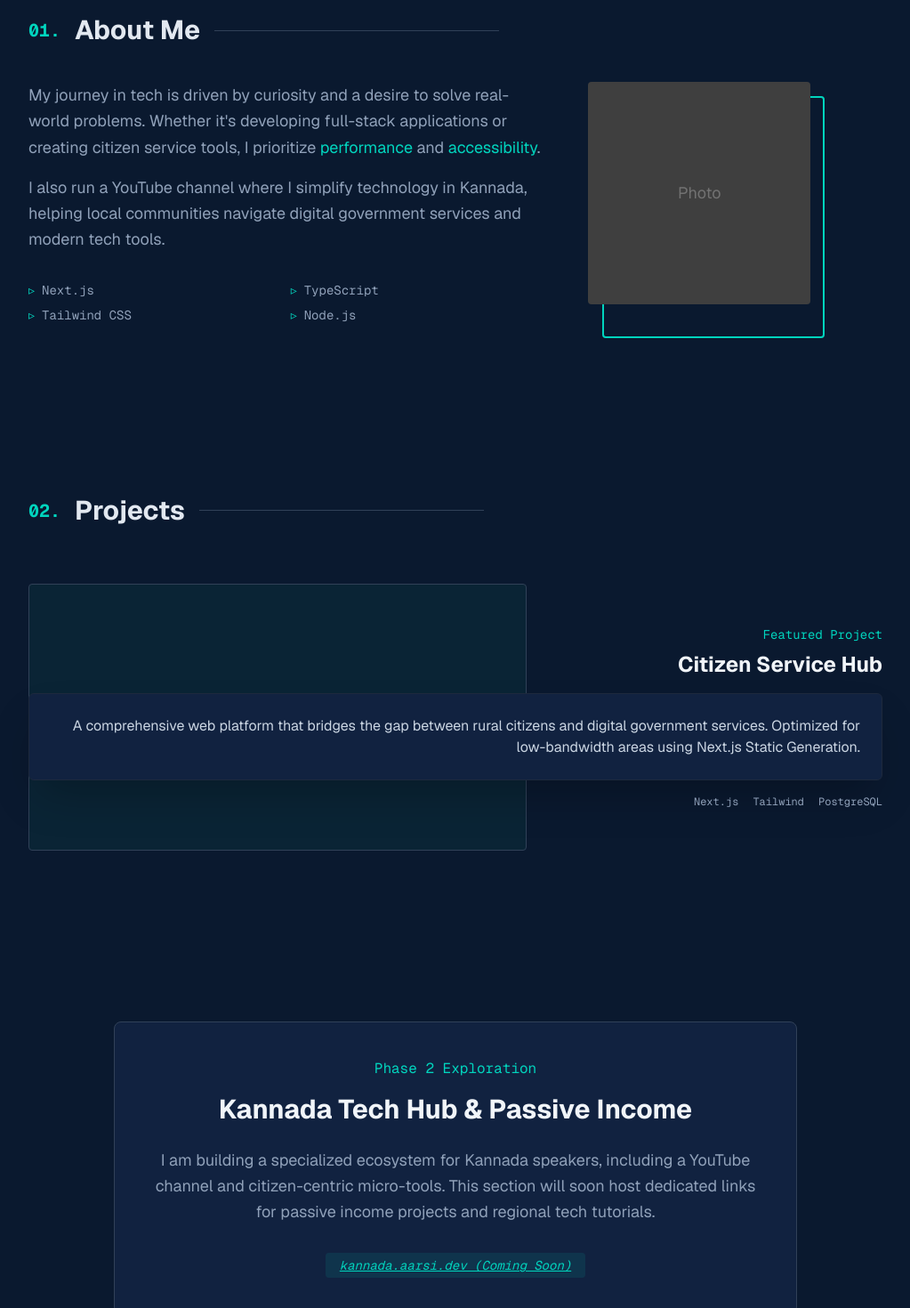
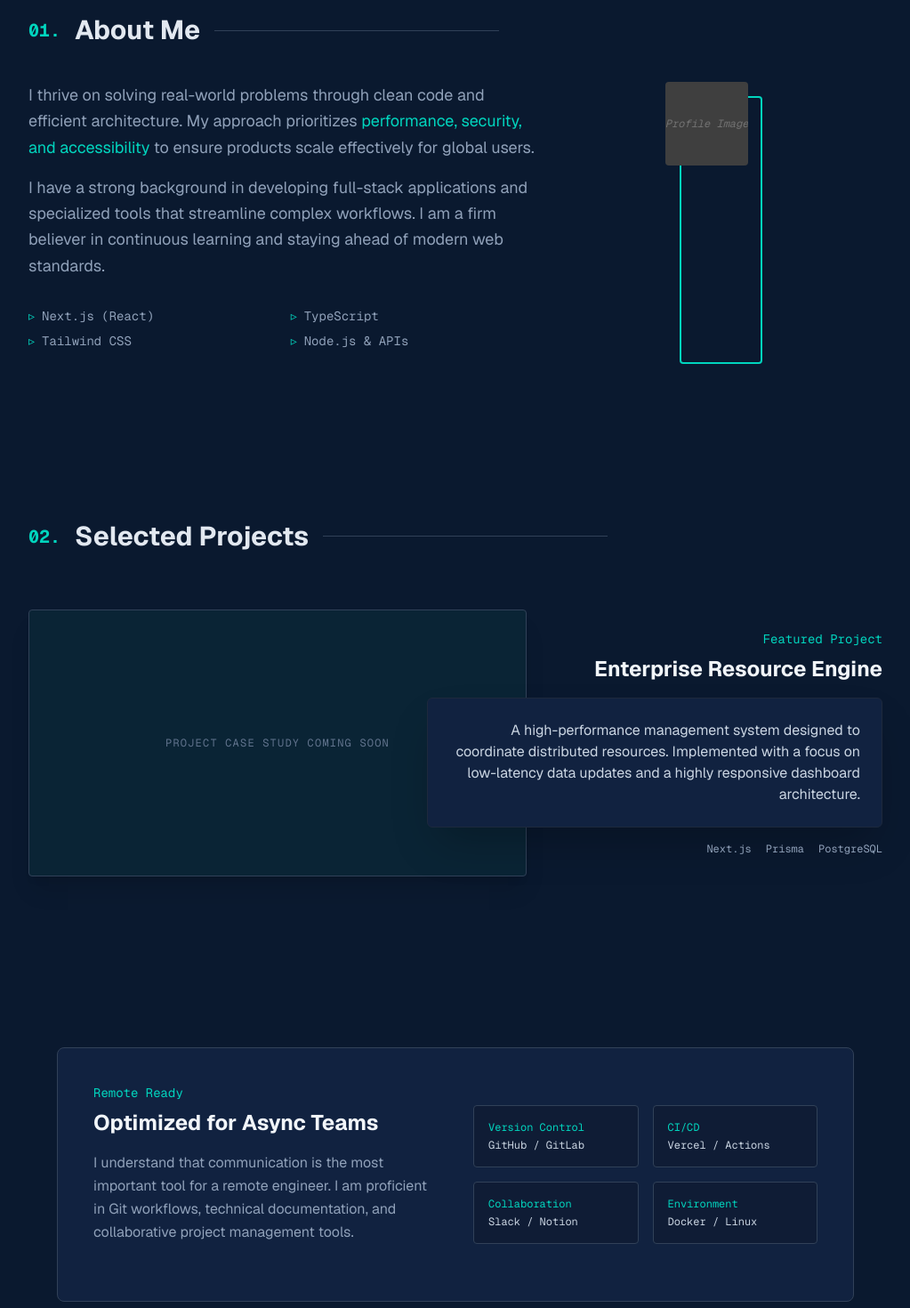
Before and after one commit to ianandrcgit/aarsiportfolio, a Next.js app: page / in a window 1280 px wide. Shown: the part 880-2350 px from the top of the page at 89% size, without its empty margins (128-1151 px from the left). Built offline with nearby package versions, Linux system fonts and the light colour scheme.

Commit message:
first complete

```diff
--- a/app/page.tsx
+++ b/app/page.tsx
@@ -6,7 +6,7 @@ export default function Home() {
     <div className="min-h-screen bg-[#0a192f] text-slate-400 font-sans selection:bg-teal-300 selection:text-teal-900">
       <Navbar />
 
-      {/* Social Links Sidebar (Brittany Chiang Style) */}
+      {/* Social Links Sidebar */}
       <div className="hidden lg:block fixed left-10 bottom-0 z-10">
         <div className="flex flex-col items-center space-y-6 after:content-[''] after:w-[1px] after:h-24 after:bg-slate-400">
           <a href="https://github.com/ianandrcgit" target="_blank" className="hover:-translate-y-1 hover:text-teal-400 transition-all">
@@ -22,15 +22,15 @@ export default function Home() {
 
         {/* 1. HERO SECTION */}
         <section id="about" className="min-h-screen flex flex-col justify-center pt-20">
-          <p className="text-teal-400 font-mono mb-5">Hi, my name is Anand R C - I build things for the web in the name of </p>
+          <p className="text-teal-400 font-mono mb-5">Hi, my name is</p>
           <h1 className="text-5xl lg:text-7xl font-bold text-slate-100 mb-4">
-            Aarsi
+            Anand R C.
           </h1>
           <h2 className="text-4xl lg:text-6xl font-bold text-slate-400 mb-6 leading-tight">
-            Building for the community, <br />Scale for the world.
+            Architecting digital solutions<br />for global impact.
           </h2>
           <p className="max-w-xl text-lg leading-relaxed mb-10">
-            I’m a software engineer specializing in building (and occasionally designing) exceptional digital experiences. Currently, I’m focused on building accessible, human-centered products and empowering the <span className="text-teal-400">Kannada tech community</span>.
+            I specialize in building resilient, high-performance web applications that solve complex business challenges. My focus is on developing <span className="text-teal-400">scalable systems</span> and ensuring seamless integration between robust backend logic and intuitive frontend experiences.
           </p>
           <div>
             <a href="#projects" className="px-7 py-4 border border-teal-400 text-teal-400 rounded hover:bg-teal-400/10 transition-all font-mono">
@@ -48,50 +48,48 @@ export default function Home() {
           <div className="grid md:grid-cols-3 gap-12 text-slate-400 leading-relaxed text-lg">
             <div className="md:col-span-2 space-y-4">
               <p>
-                My journey in tech is driven by curiosity and a desire to solve real-world problems. Whether it's developing full-stack applications or creating citizen service tools, I prioritize <span className="text-teal-400">performance</span> and <span className="text-teal-400">accessibility</span>.
+                I thrive on solving real-world problems through clean code and efficient architecture. My approach prioritizes <span className="text-teal-400">performance, security, and accessibility</span> to ensure products scale effectively for global users.
               </p>
               <p>
-                I also run a YouTube channel where I simplify technology in Kannada, helping local communities navigate digital government services and modern tech tools.
+                I have a strong background in developing full-stack applications and specialized tools that streamline complex workflows. I am a firm believer in continuous learning and staying ahead of modern web standards.
               </p>
               <ul className="grid grid-cols-2 gap-2 font-mono text-sm pt-4">
-                <li className="flex items-center gap-2"> <span className="text-teal-400">▹</span> Next.js</li>
+                <li className="flex items-center gap-2"> <span className="text-teal-400">▹</span> Next.js (React)</li>
                 <li className="flex items-center gap-2"> <span className="text-teal-400">▹</span> TypeScript</li>
                 <li className="flex items-center gap-2"> <span className="text-teal-400">▹</span> Tailwind CSS</li>
-                <li className="flex items-center gap-2"> <span className="text-teal-400">▹</span> Node.js</li>
+                <li className="flex items-center gap-2"> <span className="text-teal-400">▹</span> Node.js & APIs</li>
               </ul>
             </div>
-            <div className="relative group max-w-[250px]">
+            <div className="relative group max-w-[250px] mx-auto">
               <div className="absolute inset-0 border-2 border-teal-400 rounded translate-x-4 translate-y-4 group-hover:translate-x-2 group-hover:translate-y-2 transition-all"></div>
               <div className="relative bg-teal-400/20 rounded overflow-hidden grayscale hover:grayscale-0 transition-all">
-                {/* Replace with your actual headshot later */}
-                <div className="aspect-square bg-slate-700 flex items-center justify-center text-slate-500">Photo</div>
+                <div className="aspect-square bg-slate-700 flex items-center justify-center text-slate-500 font-mono italic text-xs">Profile Image</div>
               </div>
             </div>
           </div>
         </section>
 
-        {/* 3. PROJECTS SECTION (Tamal Sen + Brittany Chiang style) */}
+        {/* 3. PROJECTS SECTION */}
         <section id="projects" className="py-24">
           <h2 className="text-3xl font-bold text-slate-200 mb-16 flex items-center gap-4">
-            <span className="text-teal-400 font-mono text-xl">02.</span> Projects
+            <span className="text-teal-400 font-mono text-xl">02.</span> Selected Projects
             <div className="h-[1px] bg-slate-700 flex-grow max-w-xs"></div>
           </h2>
 
           <div className="space-y-32">
-            {/* Project Card */}
             <div className="relative grid md:grid-cols-12 items-center">
-              <div className="md:col-span-7 bg-teal-900/20 rounded overflow-hidden border border-slate-700 min-h-[300px] flex items-center justify-center group">
-                 <span className="text-slate-500 font-mono group-hover:text-teal-400 transition">Project Screenshot</span>
+              <div className="md:col-span-7 bg-teal-900/20 rounded overflow-hidden border border-slate-700 min-h-[300px] flex items-center justify-center group shadow-xl hover:border-teal-400/30 transition-all">
+                 <span className="text-slate-500 font-mono group-hover:text-teal-400 transition uppercase tracking-widest text-xs">Project Case Study coming soon</span>
               </div>
-              <div className="md:col-span-6 md:absolute md:right-0 flex flex-col items-end text-right z-10">
+              <div className="md:col-span-6 md:absolute md:right-0 flex flex-col items-end text-right z-10 p-4 md:p-0">
                 <p className="text-teal-400 font-mono text-sm mb-2">Featured Project</p>
-                <h3 className="text-2xl font-bold text-slate-100 mb-4">Citizen Service Hub</h3>
-                <div className="bg-[#112240] p-6 rounded-md shadow-2xl text-slate-300 border border-slate-800 hover:shadow-teal-400/5 transition-all">
-                  <p>A comprehensive web platform that bridges the gap between rural citizens and digital government services. Optimized for low-bandwidth areas using Next.js Static Generation.</p>
+                <h3 className="text-2xl font-bold text-slate-100 mb-4">Enterprise Resource Engine</h3>
+                <div className="bg-[#112240] p-6 rounded-md shadow-2xl text-slate-300 border border-slate-800 hover:shadow-teal-400/5 transition-all max-w-lg">
+                  <p>A high-performance management system designed to coordinate distributed resources. Implemented with a focus on low-latency data updates and a highly responsive dashboard architecture.</p>
                 </div>
                 <ul className="flex gap-4 mt-4 font-mono text-xs text-slate-400">
                   <li>Next.js</li>
-                  <li>Tailwind</li>
+                  <li>Prisma</li>
                   <li>PostgreSQL</li>
                 </ul>
               </div>
@@ -99,35 +97,53 @@ export default function Home() {
           </div>
         </section>
 
-        {/* 4. KANNADA IMPACT SECTION */}
+        {/* 4. REMOTE WORKFLOW / STACK SECTION */}
         <section id="impact" className="py-24">
-          <div className="bg-[#112240] border border-slate-700 p-10 rounded-lg text-center max-w-3xl mx-auto">
-            <h3 className="text-teal-400 font-mono mb-4">Phase 2 Exploration</h3>
-            <h2 className="text-3xl font-bold text-slate-100 mb-6">Kannada Tech Hub & Passive Income</h2>
-            <p className="text-lg text-slate-400 mb-8 leading-relaxed">
-              I am building a specialized ecosystem for Kannada speakers, including a YouTube channel and citizen-centric micro-tools. This section will soon host dedicated links for passive income projects and regional tech tutorials.
-            </p>
-            <div className="flex justify-center gap-4">
-               <span className="bg-teal-400/10 text-teal-400 px-4 py-1 rounded text-sm font-mono italic underline">kannada.aarsi.dev (Coming Soon)</span>
+          <div className="bg-[#112240] border border-slate-700 p-10 rounded-lg max-w-4xl mx-auto">
+            <div className="grid md:grid-cols-2 gap-10 items-center">
+              <div>
+                <h3 className="text-teal-400 font-mono mb-2 text-sm">Remote Ready</h3>
+                <h2 className="text-2xl font-bold text-slate-100 mb-4">Optimized for Async Teams</h2>
+                <p className="text-slate-400 leading-relaxed mb-6">
+                  I understand that communication is the most important tool for a remote engineer. I am proficient in Git workflows, technical documentation, and collaborative project management tools.
+                </p>
+              </div>
+              <div className="grid grid-cols-2 gap-4 font-mono text-xs">
+                <div className="p-4 border border-slate-700 rounded bg-slate-900/50">
+                   <p className="text-teal-400 mb-1">Version Control</p>
+                   <p className="text-slate-300">GitHub / GitLab</p>
+                </div>
+                <div className="p-4 border border-slate-700 rounded bg-slate-900/50">
+                   <p className="text-teal-400 mb-1">CI/CD</p>
+                   <p className="text-slate-300">Vercel / Actions</p>
+                </div>
+                <div className="p-4 border border-slate-700 rounded bg-slate-900/50">
+                   <p className="text-teal-400 mb-1">Collaboration</p>
+                   <p className="text-slate-300">Slack / Notion</p>
+                </div>
+                <div className="p-4 border border-slate-700 rounded bg-slate-900/50">
+                   <p className="text-teal-400 mb-1">Environment</p>
+                   <p className="text-slate-300">Docker / Linux</p>
+                </div>
+              </div>
             </div>
           </div>
         </section>
 
         {/* 5. CONTACT SECTION */}
         <section id="contact" className="py-40 text-center max-w-xl mx-auto">
-          <h2 className="text-teal-400 font-mono mb-4 text-sm">03. What's Next?</h2>
+          <h2 className="text-teal-400 font-mono mb-4 text-sm">03. What&apos;s Next?</h2>
           <h3 className="text-5xl font-bold text-slate-100 mb-6">Get In Touch</h3>
-          <p className="text-slate-400 text-lg mb-10">
-            I’m currently looking for remote roles or interesting collaborations. Whether you have a question or just want to say hi, I’ll try my best to get back to you!
+          <p className="text-slate-400 text-lg mb-10 leading-relaxed">
+            I am currently open to new remote opportunities and technical collaborations. Whether you have a specific project in mind or just want to connect, feel free to reach out.
           </p>
-          <a href="mailto:your-email@gmail.com" className="px-10 py-5 border-2 border-teal-400 text-teal-400 rounded-md hover:bg-teal-400/10 transition-all font-mono font-bold">
+          <a href="mailto:your-email@gmail.com" className="px-10 py-5 border-2 border-teal-400 text-teal-400 rounded-md hover:bg-teal-400/10 transition-all font-mono font-bold tracking-widest uppercase text-sm">
             Say Hello
           </a>
         </section>
 
-        <footer className="py-10 text-center font-mono text-xs text-slate-500">
-          <p>Designed & Built by Aarsi Portfolio</p>
-          <p className="mt-2 hover:text-teal-400 transition cursor-pointer italic">Inspired by Brittany Chiang</p>
+        <footer className="py-10 text-center font-mono text-xs text-slate-500 border-t border-slate-800">
+          <p>© 2025 Anand R C. Built with Next.js & Tailwind.</p>
         </footer>
       </main>
     </div>
```
